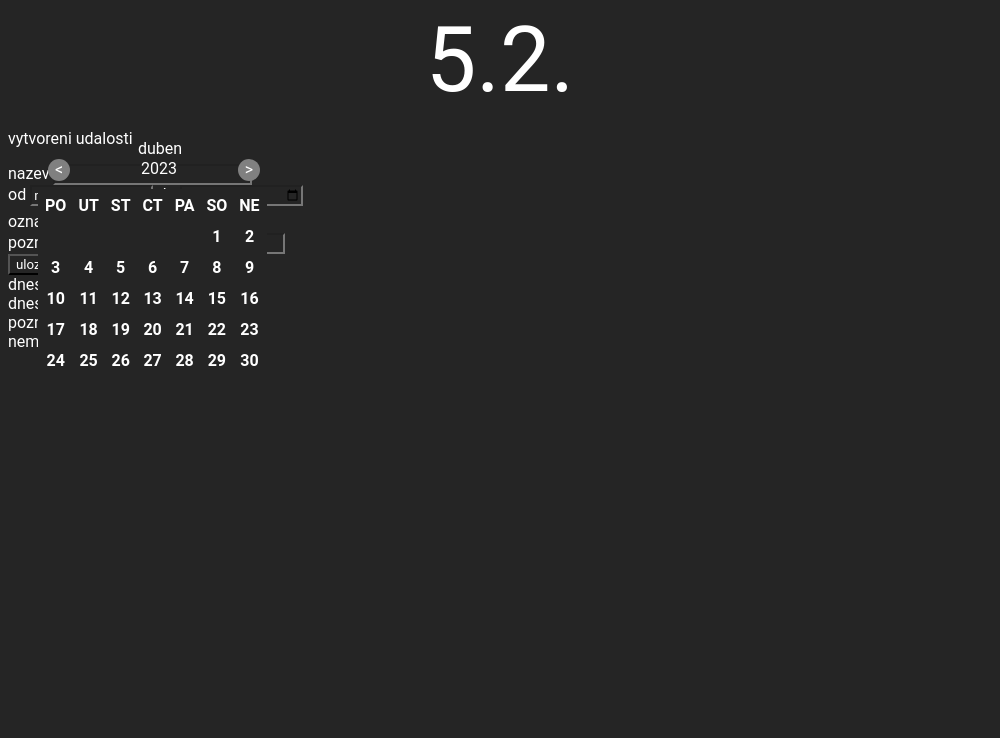
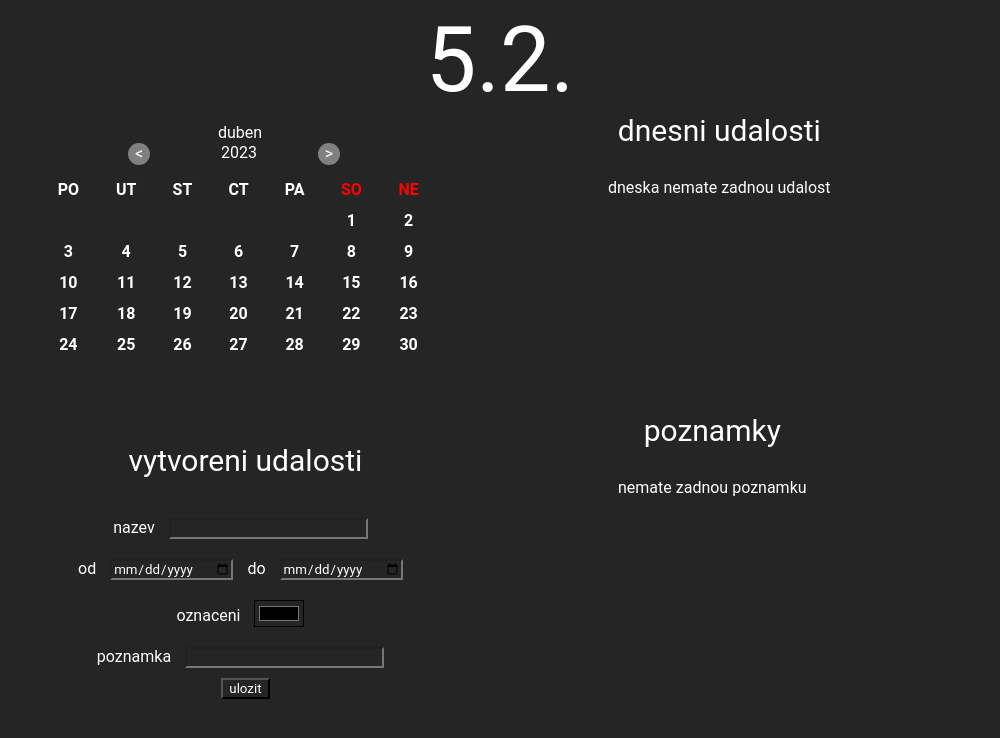
Before and after one commit to vojtavechet/kalendar, an Electron app: page index.html in a window 1000 px wide. Drawn offline with Linux system fonts and the light colour scheme.

Commit message:
Update visual

```diff
--- a/style.css
+++ b/style.css
@@ -19,11 +19,13 @@
 
 #kal{
 
+    text-align: center;
     height: 300px;
     width: 300px;
 
 }
 #prvni_radek{
+
     display: flex;
     padding: 20px;
 
@@ -73,8 +75,56 @@
     position: absolute;
     margin-top: 60px;
     margin-left: 30px;
+    width: 400px;
 
 }
 th{
     padding: 5px;
 }
+
+#red{
+    color: red;
+}
+#udalost{
+    position: absolute;
+    margin-top: 300px;
+    margin-left: 70px;
+}
+
+#panel{
+
+    margin-left: 80px;
+}
+
+input{
+
+    margin: 10px;
+}
+.button{
+margin: 10px;
+
+}
+#dnesni_udalosti{
+    position: absolute;
+    margin-left: 600px;
+
+}
+
+#du{
+    font-size: 30px;
+    margin-bottom: 30px;
+}
+
+#vu{
+    font-size: 30px;
+}
+#pz{
+    font-size: 30px;
+    margin-bottom: 30px;
+}
+#poznamky{
+    position: absolute;
+    margin-left: 610px;
+    margin-top: 300px;
+
+}
```
